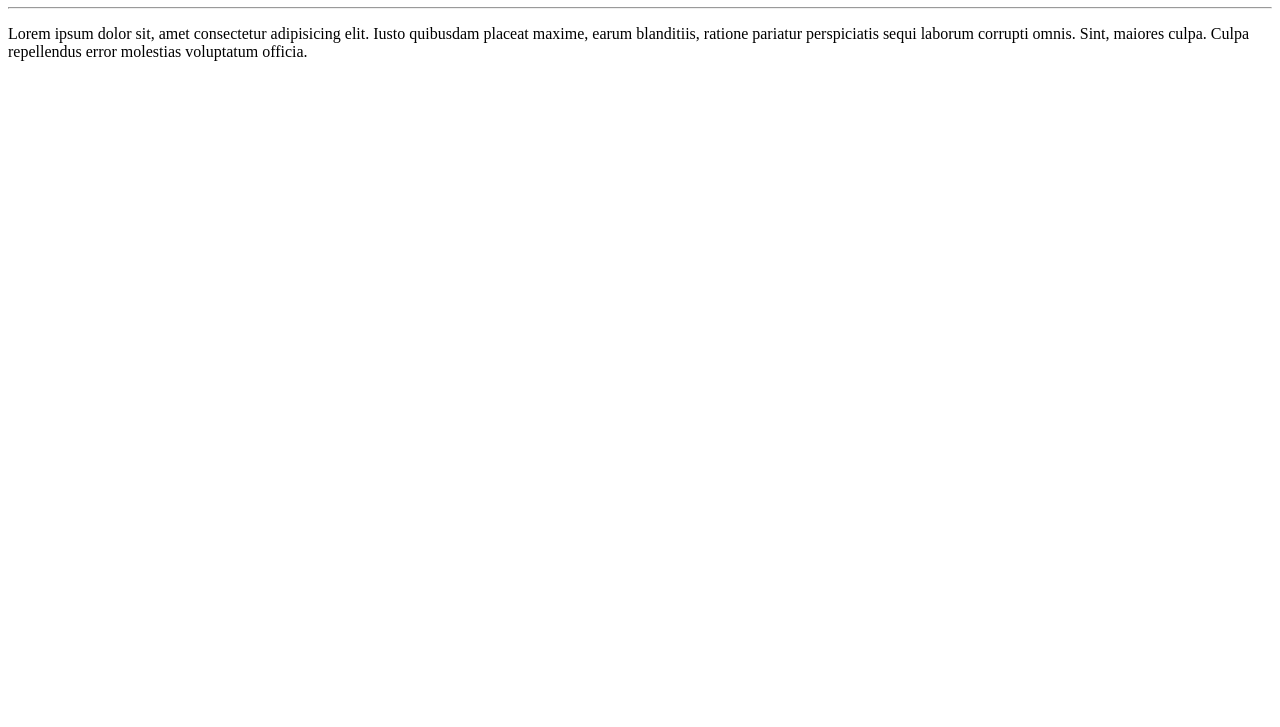
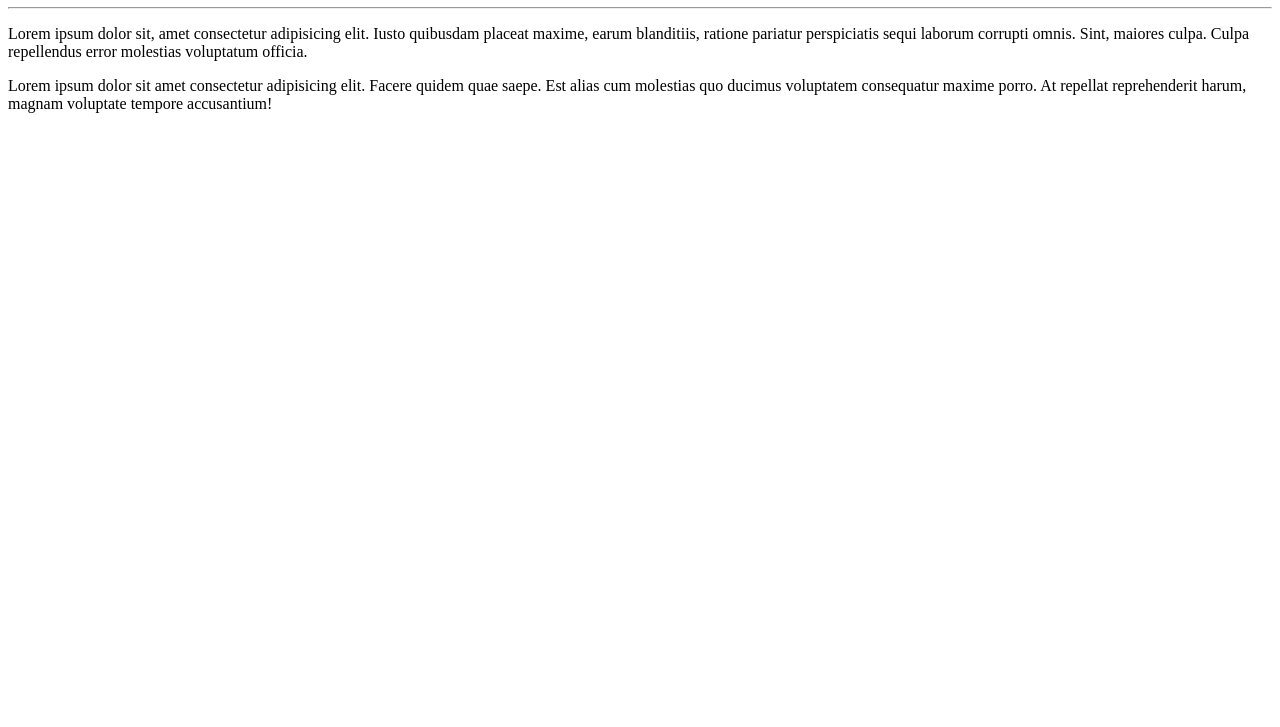
Before and after one commit to B4rrichello/Ola-Mundo, a plain HTML site: page site-exemplo/index.html in a window 1280 px wide. Shown: the part 73-800 px from the top of the page. Drawn offline with Linux system fonts and the light colour scheme.

Commit message:
criei um parágrafo

```diff
--- a/site-exemplo/index.html
+++ b/site-exemplo/index.html
@@ -9,5 +9,6 @@
     <h1>Olá Mundo</h1>
     <hr>
     <p>Lorem ipsum dolor sit, amet consectetur adipisicing elit. Iusto quibusdam placeat maxime, earum blanditiis, ratione pariatur perspiciatis sequi laborum corrupti omnis. Sint, maiores culpa. Culpa repellendus error molestias voluptatum officia.</p>
+    <p>Lorem ipsum dolor sit amet consectetur adipisicing elit. Facere quidem quae saepe. Est alias cum molestias quo ducimus voluptatem consequatur maxime porro. At repellat reprehenderit harum, magnam voluptate tempore accusantium!</p>
 </body>
 </html>
```
